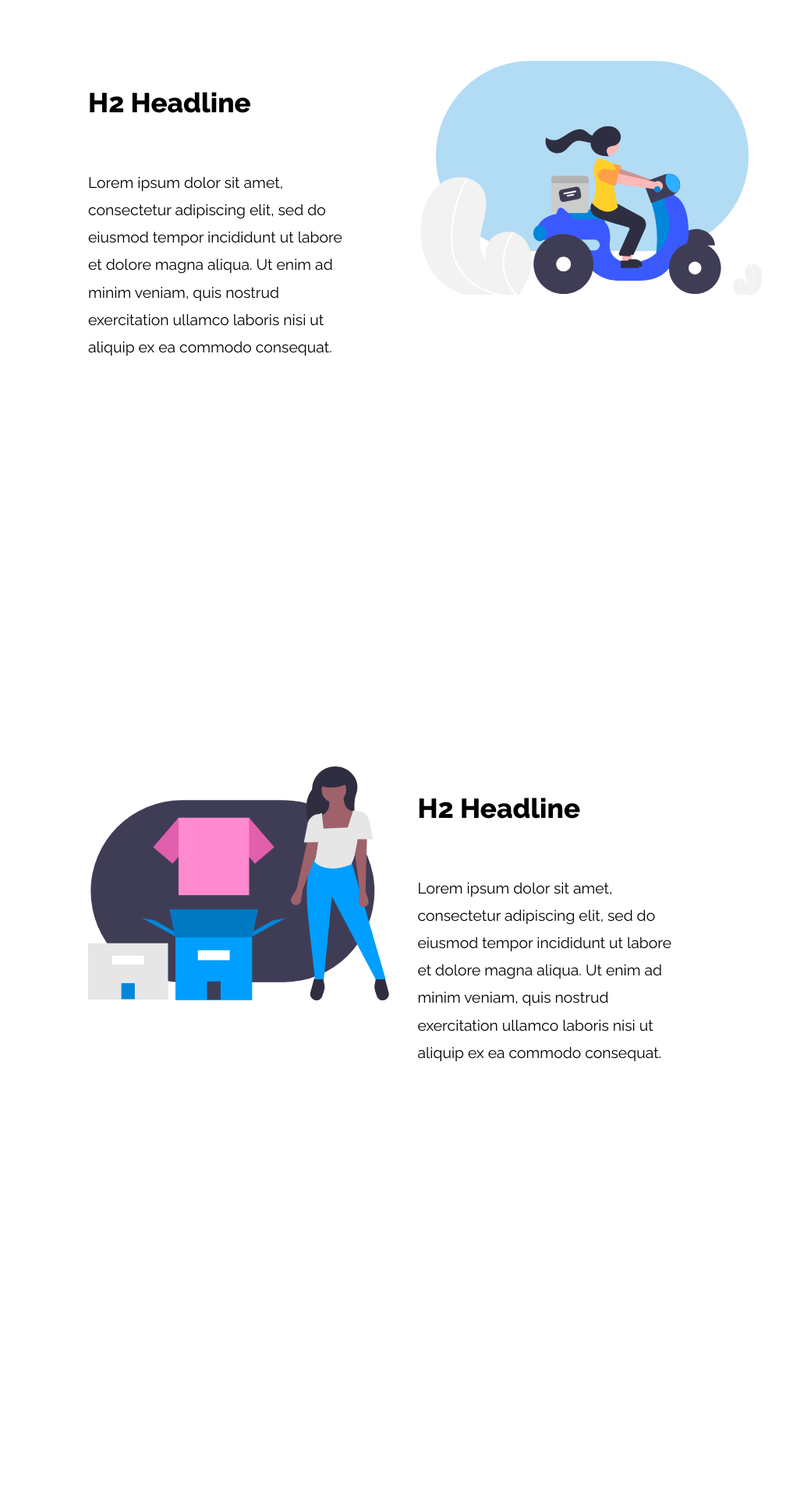
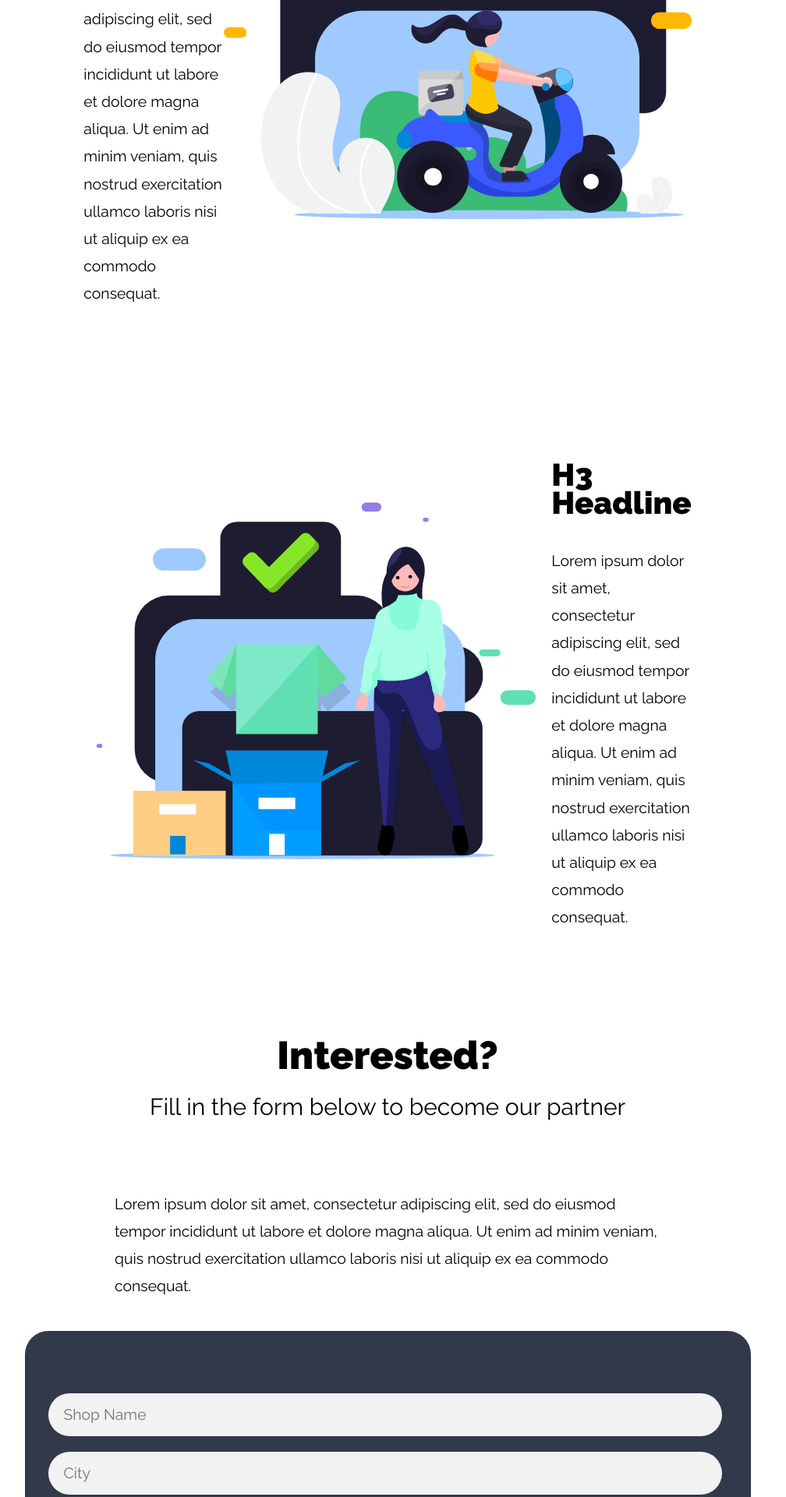
Before and after one commit to teddzyb/libera, a PHP site: page / in a window 1280 px wide. Shown: the part 1920-3840 px from the top of the page at 78% size, without its empty margins (143-1151 px from the left). Run offline with PHP 8.4, Linux system fonts and the light colour scheme; some libraries are stand-ins or nearby versions.

Commit message:
Add files via upload

```diff
--- a/index.css
+++ b/index.css
@@ -43,7 +43,7 @@
   height: 700px;
 
 
-  background-image: url(images/background.jpg);
+  background-image: url(background.jpg);
   background-position: center;
   background-size: cover;
   /*background-color: #005CCA;*/
@@ -97,7 +97,7 @@
   font-size: 40px;
 }
 
-.floating-div h2, p, input {
+.floating-div h2, p, #address {
 
     margin-top: 60px;
 }
@@ -185,35 +185,116 @@
 .main_body {
   display: flex;
   flex-direction: column;
-  margin: 300px 20% 200px 20%;
+
   background: white;
   align-items: center;
 }
 
 .body_rows {
-  background-color: white;
+  background-color:white;
   display: flex;
+  height: 600px;
   justify-content: space-between;
-  margin-bottom: 500px;
+  padding:100px 0;
+  margin: 00px 20% 00px 20%;
+}
+
+.body_col2 {
+  display: flex;
+  flex-direction: column;
+  justify-content: center;
+  align-items: left;
+  width: 45%;
+
 }
 
 .body_col1 {
-  width: 45%;
+  display: flex;
+
+}
+
+h3 {
+  font-size: 40px;
+  text-align: left;
+  font-weight: 900;
+
+}
+
+.clip_art {
+  width: 600px;
+
+}
+
+.interested {
+  flex-direction: column;
+  display: flex;
+  margin: 0 15%;
+  align-items: center;
   background-color: white;
 }
 
-.body_col2 {
-  width: 45%;
-  background-color: white;
+
+h1 {
+  font-size: 50px;
+  font-weight: 900;
+  text-align: center;
+  position: relative;
+  top: 30px;
 }
 
-.clip_art {
-  max-height: 300px;
-  align-items: right;
+.main_fill_out {
+  background-color: #32394A;
+  display: flex;
+  justify-content: center;
+  align-items: center;
+  flex-direction: column;
+  margin: 20px 15% 80px 15%;
+  padding: 80px 30px;
+  border-radius: 30px;
 }
 
+#textA {
+  width: 100%;
+}
 
+.shop_input {
+  width: 97%;
+  padding: 10px 0 10px 20px;
+  border-radius: 50px;
+  background-color: #f2f2f2;
+  margin: 0px 10% 20px 0;
+  border: none;
+}
 
+.iheader_section p {
+  text-align: center;
+  font-size: 30px;
+}
+
+.desc_section {
+  background-color: white;
+
+  width: 700px;
+}
+
+#shop_desc {
+  margin-bottom: 50px;
+  border-radius: 25px;
+  background-color: #f2f2f2;
+}
+
+#submit_fill_out {
+  background-color: #0087DB;
+  border: none;
+  padding: 20px 10px;
+  color: white;
+  width: 100%;
+  border-radius: 50px;
+}
+
+#submit_fill_out:hover {
+  background-color:  hsl(203, 100%, 64%);
+}
 
 /* HEADER */
 
--- a/index.html
+++ b/index.html
@@ -1,11 +1,11 @@
 <!DOCTYPE html>
 <html>
   <head>
-    <meta property="og:title" content="libera" />
+    <meta property="og:title" content="Libera PH" />
     <meta property="og:description" content="" />
     <meta property="og:image" content="" />
     <meta name="viewport" content="width=device-width, initial-scale=1">
-    <title>libera — home</title>
+    <title>Libera PH</title>
     <link rel="stylesheet" href="https://fonts.googleapis.com/icon?family=Material+Icons">
     <link rel="stylesheet" href="index.css" type="text/css">
     <link rel="icon" href="favicon.ico">
@@ -58,31 +58,65 @@
         <div class="body_col1">
           <img src="location.svg" alt="clip art" class="clip_art">
         </div>
-        <section class="body_col2">
-         <h2>H2 Headline</h2>
-          <p>Lorem ipsum dolor sit amet, consectetur adipiscing elit, sed do eiusmod tempor incididunt ut labore et dolore magna aliqua. Ut enim ad minim veniam, quis nostrud exercitation ullamco laboris nisi ut aliquip ex ea commodo consequat.</p>
-        </section>
+        <div class="body_col2">
+          <h3>H3 Headline</h3>
+          <aside class="clip_descrip">Lorem ipsum dolor sit amet, consectetur adipiscing elit, sed do eiusmod tempor incididunt ut labore et dolore magna aliqua. Ut enim ad minim veniam, quis nostrud exercitation ullamco laboris nisi ut aliquip ex ea commodo consequat.</aside>
+        </div>
       </div>
-      <div class="body_rows">
-        <div class="body_col1">
-          <h2>H2 Headline</h2>
-          <p>Lorem ipsum dolor sit amet, consectetur adipiscing elit, sed do eiusmod tempor incididunt ut labore et dolore magna aliqua. Ut enim ad minim veniam, quis nostrud exercitation ullamco laboris nisi ut aliquip ex ea commodo consequat.</p>
+
+      <div class="body_rows" id="row2">
+        <div class="body_col2" id="bod_row2">
+          <h3>H3 Headline</h3>
+          <aside class="clip_descrip">Lorem ipsum dolor sit amet, consectetur adipiscing elit, sed do eiusmod tempor incididunt ut labore et dolore magna aliqua. Ut enim ad minim veniam, quis nostrud exercitation ullamco laboris nisi ut aliquip ex ea commodo consequat.</aside>
         </div>
-        <section class="body_col2">
-          <img src="deliving.svg" alt="clip art" class="clip_art">
-        </section>
+        <div class="body_col1" id="bod_row2">
+          <img src="deliver.svg" alt="clip art" class="clip_art">
+        </div>
       </div>
+
       <div class="body_rows">
         <div class="body_col1">
           <img src="delivered.svg" alt="clip art" class="clip_art">
         </div>
-        <section class="body_col2">
-         <h2>H2 Headline</h2>
-          <p>Lorem ipsum dolor sit amet, consectetur adipiscing elit, sed do eiusmod tempor incididunt ut labore et dolore magna aliqua. Ut enim ad minim veniam, quis nostrud exercitation ullamco laboris nisi ut aliquip ex ea commodo consequat.</p>
-        </section>
+        <div class="body_col2">
+         <h3>H3 Headline</h3>
+          <aside class="clip_descrip">Lorem ipsum dolor sit amet, consectetur adipiscing elit, sed do eiusmod tempor incididunt ut labore et dolore magna aliqua. Ut enim ad minim veniam, quis nostrud exercitation ullamco laboris nisi ut aliquip ex ea commodo consequat.</aside>
+        </div>
+      </div>
+
+    </div>
+
+    <div class="interested">
+      <div class="iheader_section">
+        <h1>Interested?</h1>
+        <p>Fill in the form below to become our partner</p>
+      </div>
+      <div class="desc_section">
+        <p>Lorem ipsum dolor sit amet, consectetur adipiscing elit, sed do eiusmod tempor incididunt ut labore et dolore magna aliqua. Ut enim ad minim veniam, quis nostrud exercitation ullamco laboris nisi ut aliquip ex ea commodo consequat.</p>
       </div>
 
 
+      <div class="main_fill_out">
+        <form action="#">
+          <div id="fill_out">
+
+            <input type="text" class="shop_input" name="shop_name" id="shop_name" placeholder="Shop Name">
+          </div>
+          <div id="fill_out">
+
+            <input type="text" class="shop_input" name="shop_city" id="shop_city" placeholder="City">
+          </div>
+          <div id="fill_out">
+
+            <textarea id="shop_desc" name="shop_desc" rows="5" cols="85" placeholder="Description">
+
+            </textarea>
+          </div>
+          <div id="fill_out">
+            <button type="submit" name="submitAddress" id="submit_fill_out"><b>ORDER NOW</b></button>
+          </div>
+        </form>
+      </div>
     </div>
 
 
```
Also changed, not shown: deliver.svg (added), delivered.svg, location.svg.
